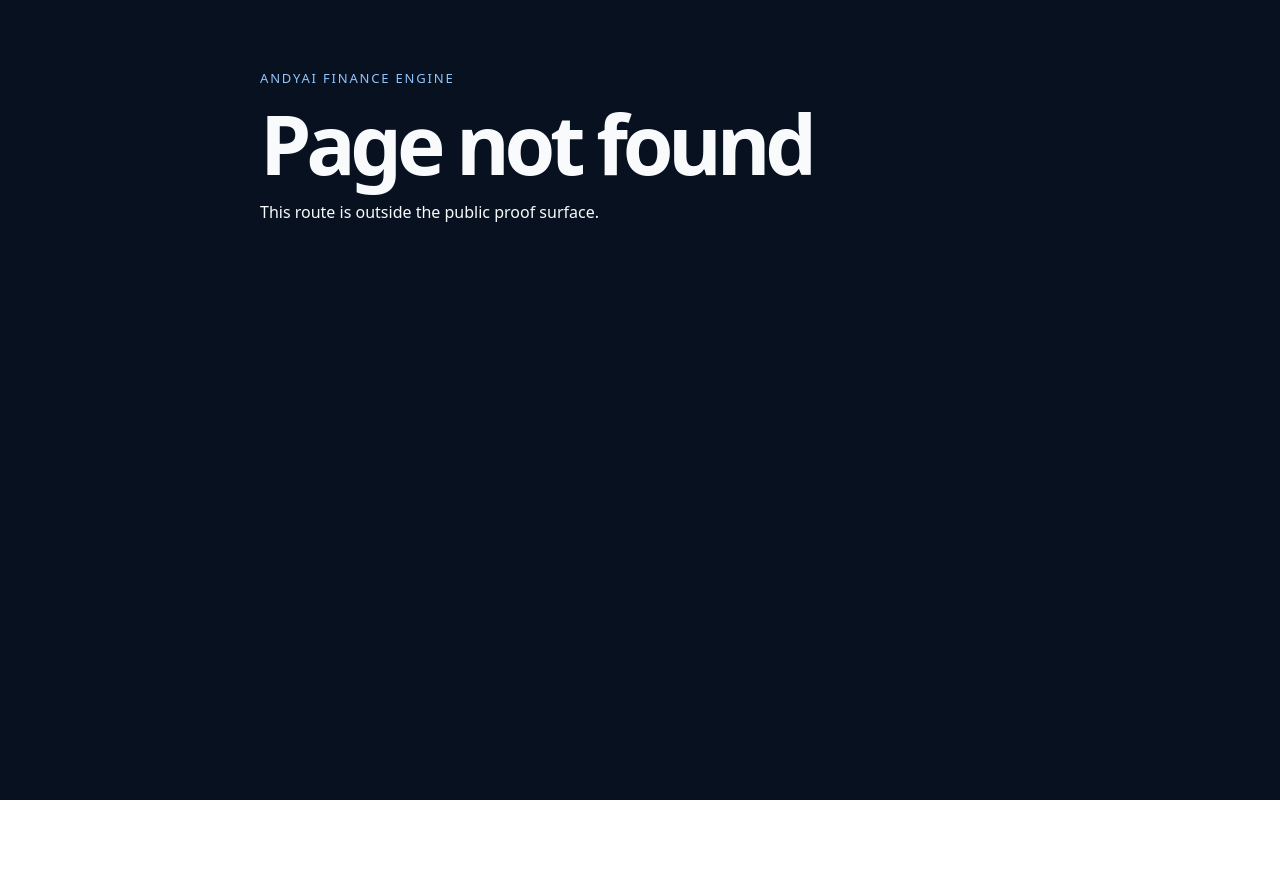
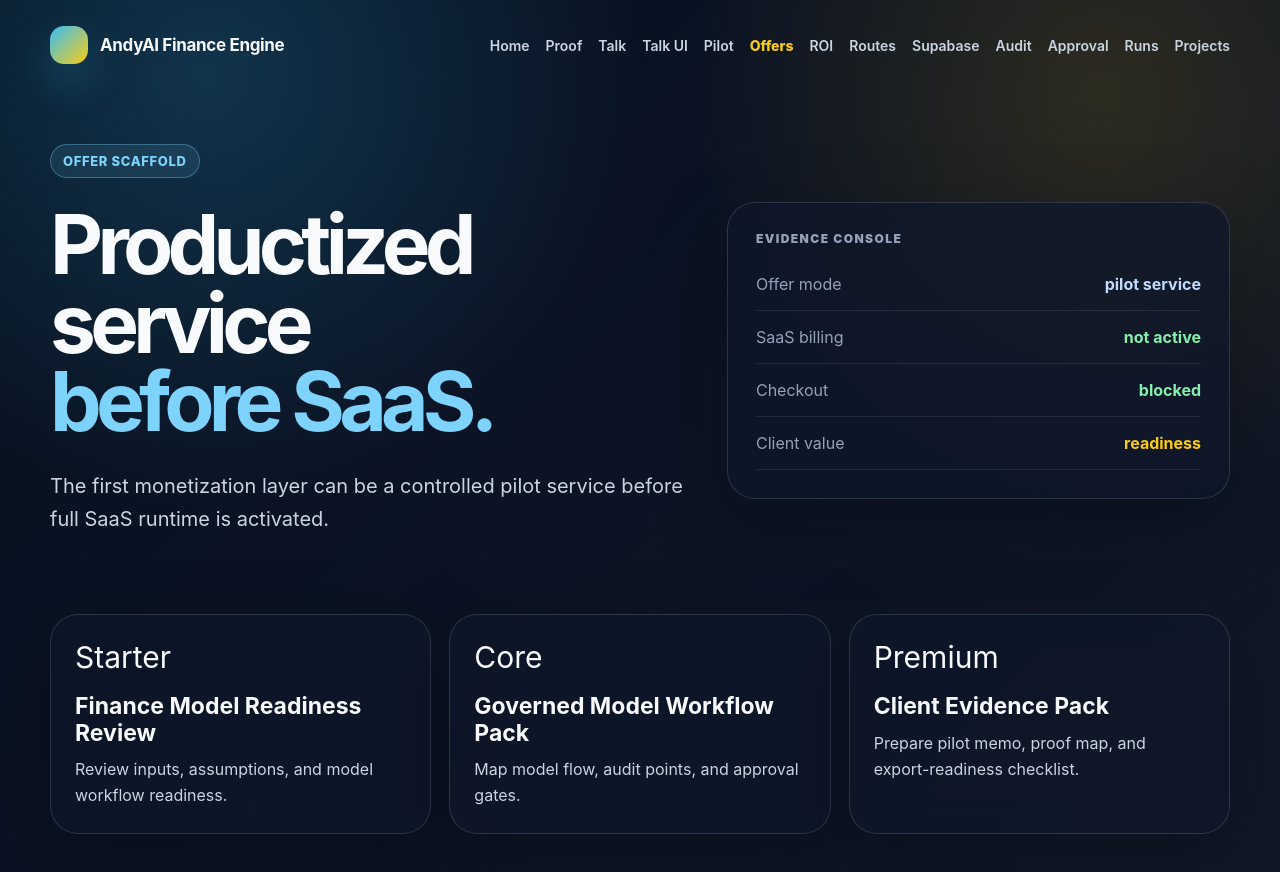
Before and after one commit to kolundzic/andyai-finance-engine, a Next.js app: page /offers in a window 1280 px wide. Before the commit this address had no page. Shown: the top 872 px of the page. Before the commit the page ends 800 px from the top, so only its background shows below. Built offline with nearby package versions, Linux system fonts and the light colour scheme.

Commit message:
feat: add v17.4.0 offer scaffold page

```diff
--- /dev/null
+++ b/app/offers/page.tsx
@@ -0,0 +1,30 @@
+import { EvidenceConsole, FeatureGrid, PrestigePage } from "../../src/ui/finance-prestige-system";
+
+export const metadata = {
+  title: "AndyAI Finance Engine — Offers",
+  description: "Productized pilot offer scaffold.",
+};
+
+export default function OffersPage() {
+  return (
+    <PrestigePage
+      active="/offers"
+      badge="Offer Scaffold"
+      title="Productized service"
+      accent="before SaaS."
+      lead="The first monetization layer can be a controlled pilot service before full SaaS runtime is activated."
+      right={<EvidenceConsole rows={[
+        ["Offer mode", "pilot service", "blue"],
+        ["SaaS billing", "not active", "green"],
+        ["Checkout", "blocked", "green"],
+        ["Client value", "readiness", "gold"],
+      ]} />}
+    >
+      <FeatureGrid items={[
+        ["Starter", "Finance Model Readiness Review", "Review inputs, assumptions, and model workflow readiness."],
+        ["Core", "Governed Model Workflow Pack", "Map model flow, audit points, and approval gates."],
+        ["Premium", "Client Evidence Pack", "Prepare pilot memo, proof map, and export-readiness checklist."],
+      ]} />
+    </PrestigePage>
+  );
+}
--- a/package.json
+++ b/package.json
@@ -1,6 +1,6 @@
 {
   "name": "andyai-finance-engine",
-  "version": "17.3.0",
+  "version": "17.4.0",
   "private": true,
   "description": "AndyAI Finance Engine — public showcase powered by a governed financial modeling core.",
   "scripts": {
```
Also changed, not shown: 3 other files (tests, documents, lock files or other folders).
